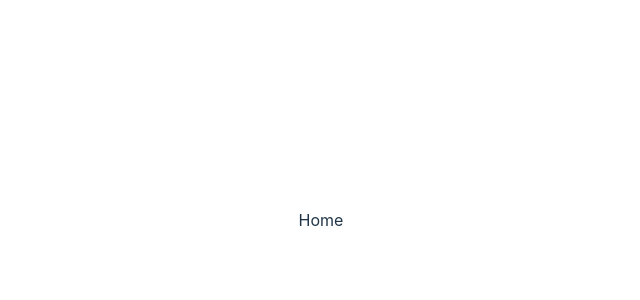
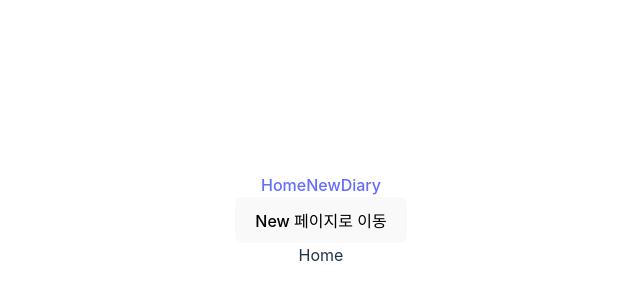
Before and after one commit to Jiae25/onebite-react, a React (Vite) app in the folder section12/: page / in a window 1280 px wide. Shown: the part 180-480 px from the top of the page, without its empty margins (319-959 px from the left). Built offline with nearby package versions, Linux system fonts and the light colour scheme.

Commit message:
ch4. 페이지 라우팅 3. 페이지 이동

```diff
--- a/section12/src/App.jsx
+++ b/section12/src/App.jsx
@@ -1,5 +1,5 @@
 import './App.css'
-import { Routes, Route } from "react-router-dom";
+import { Routes, Route, Link, useNavigate } from "react-router-dom";
 import Home from './pages/Home';
 import Diary from './pages/Diary';
 import New from './pages/New';
@@ -9,13 +9,26 @@ import Notfound from './pages/Notfound';
 // 2. "/new" : 새로운 일기를 작성하는 New 페이지
 // 3. "/diary" : 일기를 상세히 조회하는 Diary 페이지
 function App() {
+  const nav = useNavigate();
+
+  const onClickButton = () => {
+    nav("/new");
+  }
   return (
+    <>
+      <div>
+        <Link to={"/"} >Home</Link>
+        <Link to={"/new"} >New</Link>
+        <Link to={"/diary"} >Diary</Link>
+      </div>
+      <button onClick={onClickButton}>New 페이지로 이동</button>
       <Routes>
         <Route path="/" element={<Home />} />
         <Route path="/new" element={<New />} />
         <Route path="/diary" element={<Diary />} />
         <Route path="*" element={<Notfound />} />
       </Routes>
+    </>
   )
 }
 
```
Also changed, not shown: 1 other file (tests, documents, lock files or other folders). Lines whose indentation alone changed are shown as unchanged.
